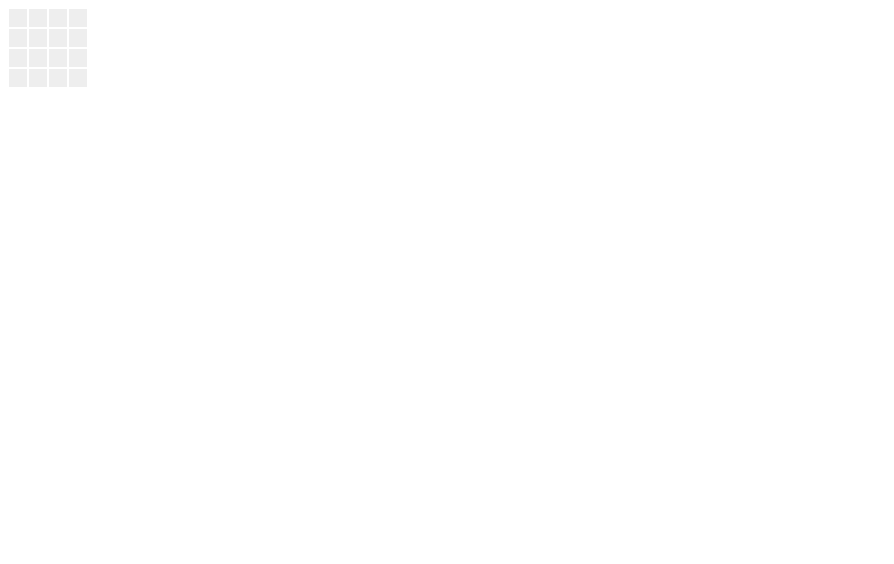
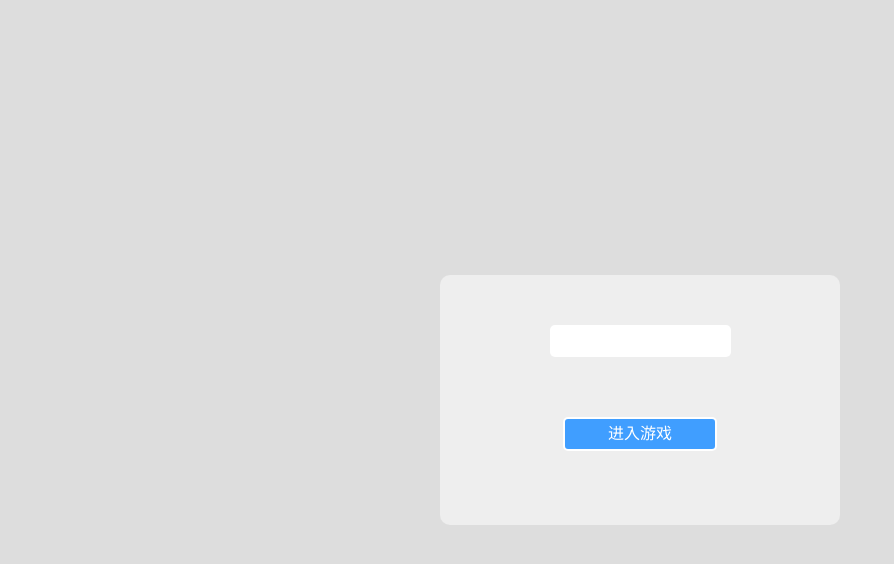
Before and after one commit to aotumanlyf/lifeGame, a plain HTML site: page index.html in a window 1280 px wide. Shown: the whole page, without its empty margins (0-894 px from the left). Drawn offline with Linux system fonts and the light colour scheme.

Commit message:
2020-4-13

```diff
--- a/index.css
+++ b/index.css
@@ -1,5 +1,12 @@
-.box{
-
+#box{
+  position: fixed;
+  margin: auto;
+  left: 0;
+  top: 0;
+  right: 0;
+  bottom: 0;
+  width: fit-content;
+  height: fit-content
 }
 .row{
   display: flex;
@@ -17,3 +24,50 @@
 .die{
   background: #eee
 }
+.tableBox{
+  position: fixed;
+  left: 0;
+  top: 0;
+  width: 100vw;
+  height: 100vh;
+  z-index: 10;
+  background: #ddd
+}
+.table{
+  position: fixed;
+  margin: auto;
+  left: 0;
+  top: 0;
+  right: 0;
+  bottom: 0;
+  width: 400px;
+  height: 150px;
+  background: #eee;
+  border-radius: 10px;
+  cursor: pointer;
+  transition: 0.2s all;
+  text-align: center;
+  padding: 50px 0 ;
+}
+.table:hover{
+  box-shadow: 5px 5px 5px #aaa;
+}
+.input{
+  border: none;
+  height: 30px;
+  border-radius: 5px;
+}
+.startBtn{
+  margin: 60px auto;
+  border: 2px solid #fff;
+  border-radius: 5px;
+  width: 150px;
+  line-height: 30px;
+  cursor: pointer;
+  color: #fff;
+  transition: 0.2s all;
+  background: #409EFF
+}
+.startBtn:hover{
+  box-shadow: 5px 5px 5px #409EFF;
+}
--- a/index.js
+++ b/index.js
@@ -1,7 +1,10 @@
 let box = document.getElementById('box')
 let row = []
 let dom = []
-let num = 4
+let num = 10
+
+// 表格
+// 横
 function createdRow(){
   for(let i = 0 ; i < num; i++){
     row[i] = document.createElement('div')
@@ -10,7 +13,7 @@ function createdRow(){
     createdCol(row[i], i)
   }
 }
-
+// 纵
 function createdCol(row, index){
   let col = []
   for(let i = 0; i < num; i++){
@@ -26,43 +29,58 @@ function createdCol(row, index){
   }
 }
 
+
+// 游戏规则
+
+// 开始
 function start(){
   setTimeout(() => {
     setInterval(() => {
       judge()
-    }, 1000);
+    }, 500);
   }, 5000);
 }
-
+// 判断状态
 function judge(){
-  // console.log(row)
-  let arr = []
-  console.log(dom)
+  let arr = JSON.parse(JSON.stringify(dom))
+  // console.log(dom)
   for(let i in dom){
-    // row[i].childNodes.foreach((item,index) => {
-    let leftTop = ly(dom[i - num - 1])
-    let top = ly(dom[i - num])
-    let rightTop = ly(dom[i - num + 1])
-    let left = ly(dom[i - 1])
-    let right = ly(dom[i + 1])
-    let leftBottom = ly(dom[i + num - 1])
-    let bottom = ly(dom[i + num])
-    let rightBottom = ly(dom[i + num + 1])
-    arr[i] = dom[i]
-    console.log(dom[1])
+    i = i * 1
+    let leftTop = survival(dom[i - num - 1])
+    let top = survival(dom[i - num])
+    let rightTop = survival(dom[i - num + 1])
+    let left = survival(dom[i - 1])
+    let right = survival(dom[i + 1])
+    let leftBottom = survival(dom[i + num - 1])
+    let bottom = survival(dom[i + num])
+    let rightBottom = survival(dom[i + num + 1])
+    // console.log(leftTop, top, rightTop, left, right, leftBottom, bottom, rightBottom)
+    // console.log(dom[i - 1], i - 1)
+    // console.log(dom[i + 1], i + 1)
+    // console.log(dom[1].className + '')
     // console.log(dom[i + 1])
     // console.log(leftTop + top + rightTop + left + right + leftBottom + bottom + rightBottom)
     if(leftTop + top + rightTop + left + right + leftBottom + bottom + rightBottom == 3){
-      arr[i].className = 'col alive'
+      arr[i].flag = 1
+    }else if(leftTop + top + rightTop + left + right + leftBottom + bottom + rightBottom == 2){
+      arr[i].flag = 2
     }else{
-      arr[i].className = 'col die'
+      arr[i].flag = 0
     }
   }
-  // console.log(arr)
-  dom = arr
+  for(let i in dom){
+    if( arr[i].flag == 1 ){
+      dom[i].className = 'col alive'
+    } else if( arr[i].flag == 2 ) {
+      // dom[i].className = 'col die'
+    } else {
+      dom[i].className = 'col die'
+    }
+  }
 }
 
-function ly(dom){
+// 是否存活
+function survival(dom){
   if(dom){
     return dom.className == 'col alive' ? 1 : 0
   }else{
@@ -70,6 +88,34 @@ function ly(dom){
   }
 }
 
+
+// 表单
+function createTable(){
+  let tableBox = document.createElement('div')
+  let table = document.createElement('div')
+  let input = document.createElement('input')
+  let startBtn = document.createElement('div')
+  tableBox.className = 'tableBox'
+  table.className = 'table'
+  input.className = 'input'
+  startBtn.className = 'startBtn'
+  startBtn.innerHTML = '进入游戏'
+  box.appendChild(tableBox)
+  tableBox.appendChild(table)
+  table.appendChild(input)
+  table.appendChild(startBtn)
+  startBtn.onclick = startClick()
+}
+
+function startClick(){
+  console.log(1)
+}
+
+// 创建表格
 createdRow()
+
+// 创建表单
+createTable()
+
 start()
 // judge()
```
